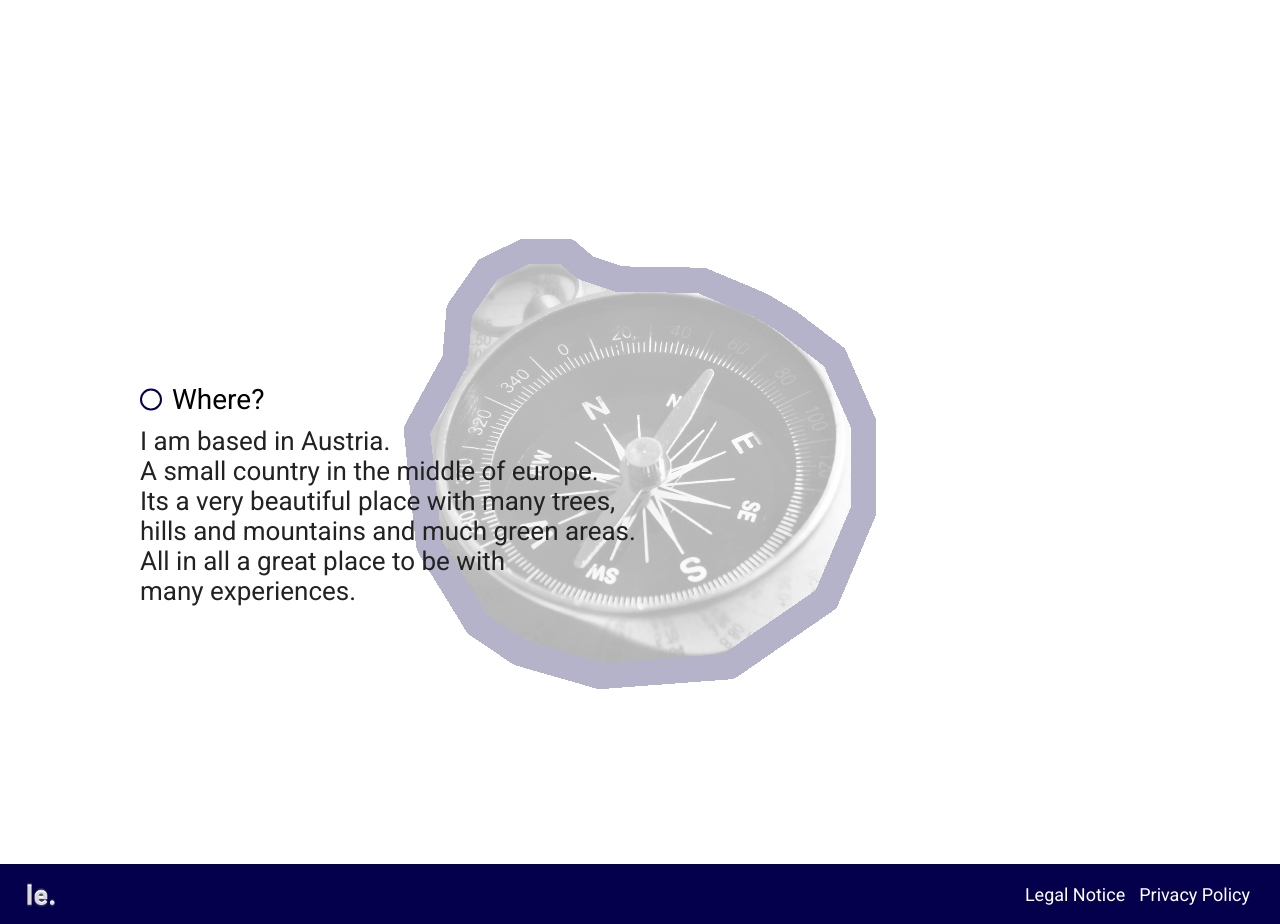
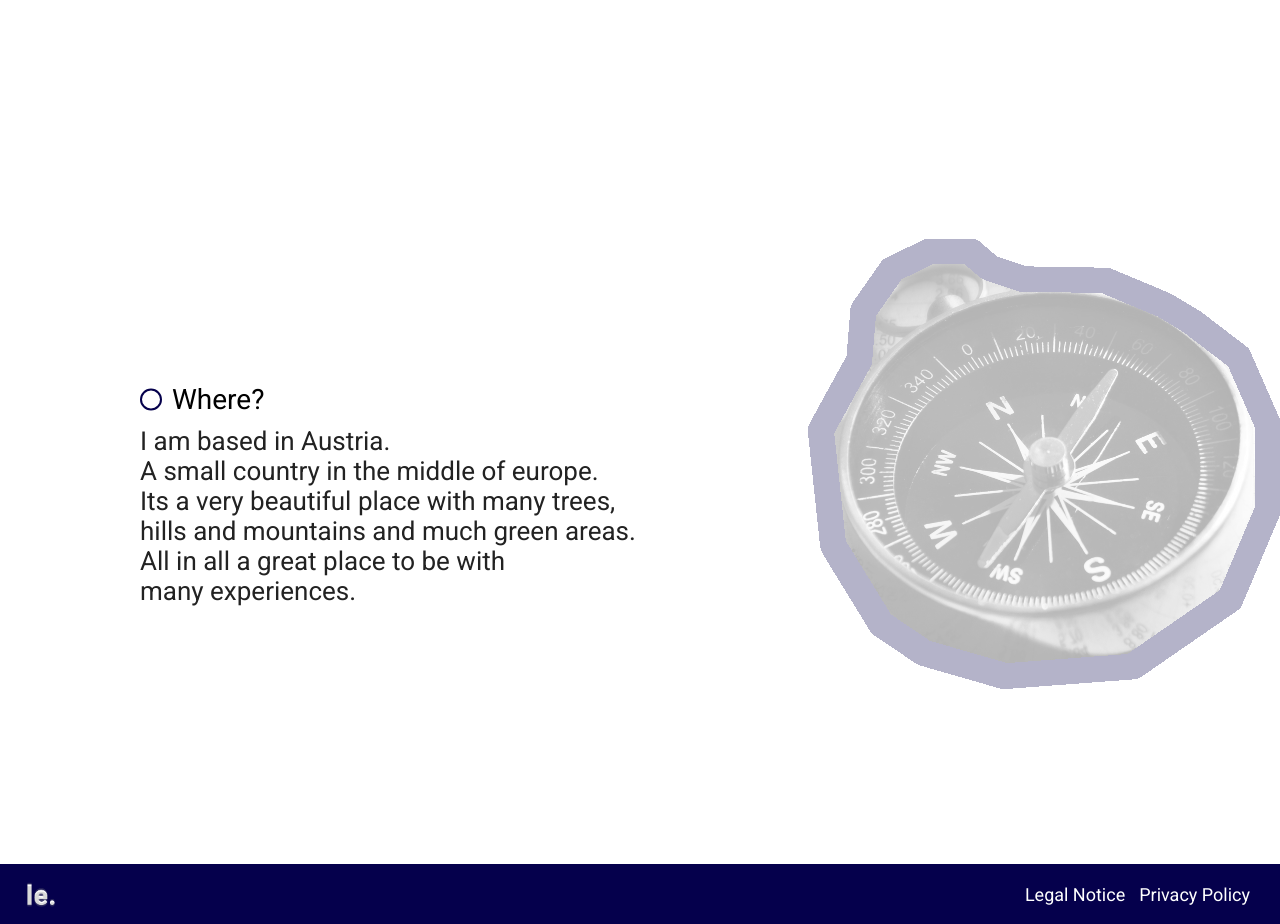
Before and after one commit to GermanKingYT/lukased.github.io, a PHP site: page / in a window 1280 px wide. Shown: the part 2336-3260 px from the top of the page. Run offline with PHP 8.4, Linux system fonts and the light colour scheme.

Commit message:
Something happens.

```diff
--- a/css/section.css
+++ b/css/section.css
@@ -7,5 +7,5 @@ section#what {
 }
 
 section#where {
-    background: url("../img/where.png") no-repeat center center;
+    background: url("../img/where.png") no-repeat right center;
 }
```
